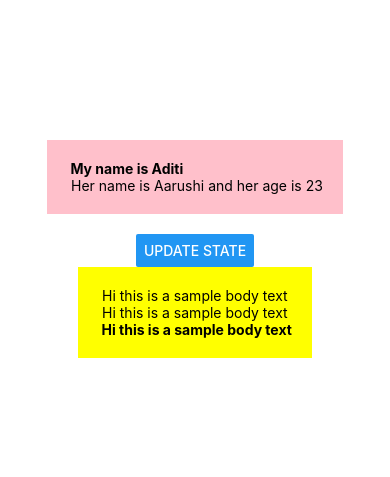
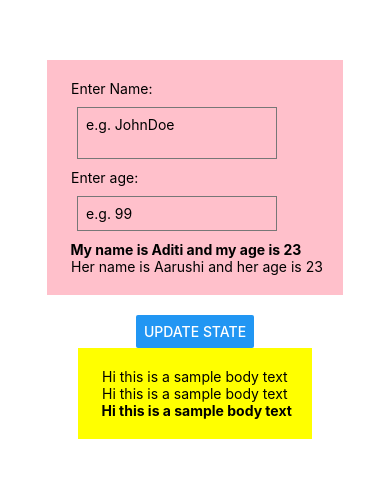
Before and after one commit to amantha6/rn-practice-project, a React Native app: screen / in a window 390 px wide. Shown: the part 173-650 px from the top of the page. Built offline with nearby package versions, Linux system fonts and the light colour scheme.

Commit message:
Video 5 Text inputs

```diff
--- a/App.js
+++ b/App.js
@@ -1,8 +1,9 @@
 import React, { useState } from 'react';
-import { Button, StyleSheet, Text, View } from 'react-native';
+import { Button, StyleSheet, Text, TextInput, View } from 'react-native';
 
 export default function App() {
   const[name, setName]=useState('Aditi'); //name variable here will be given the value of Aditi
+  const[age,setAge]=useState('23');
   const[person,setPerson]=useState({name:'Aarushi', age:23});
   //in future if we want to update the value then we can use this function to do that
   //create a function here externally
@@ -15,7 +16,19 @@
     <View style={styles.container}>
       {/* can nest views within views */}
       <View style={styles.header}>
-        <Text style={styles.boldText}> My name is {name}</Text>
+        <Text> Enter Name: </Text>
+        <TextInput
+          multiline
+          style={styles.input}
+          placeholder='e.g. JohnDoe'
+          onChangeText={(val)=>setName(val)}/>
+        <Text> Enter age: </Text>
+        <TextInput
+          keyboardType='numeric'
+          style={styles.input}
+          placeholder='e.g. 99'
+          onChangeText={(val)=>setAge(val)}/>
+        <Text style={styles.boldText}> My name is {name} and my age is {age}</Text>
         <Text> Her name is {person.name} and her age is {person.age}</Text>
       </View>
       <View style={styles.buttonContainer}>
@@ -51,5 +64,12 @@
   },
   buttonContainer:{
     marginTop:20,
+  },
+  input:{
+    borderWidth:1,
+    borderColor:'#777',
+    padding:8,
+    margin:10,
+    width:200
   }
 });
```
